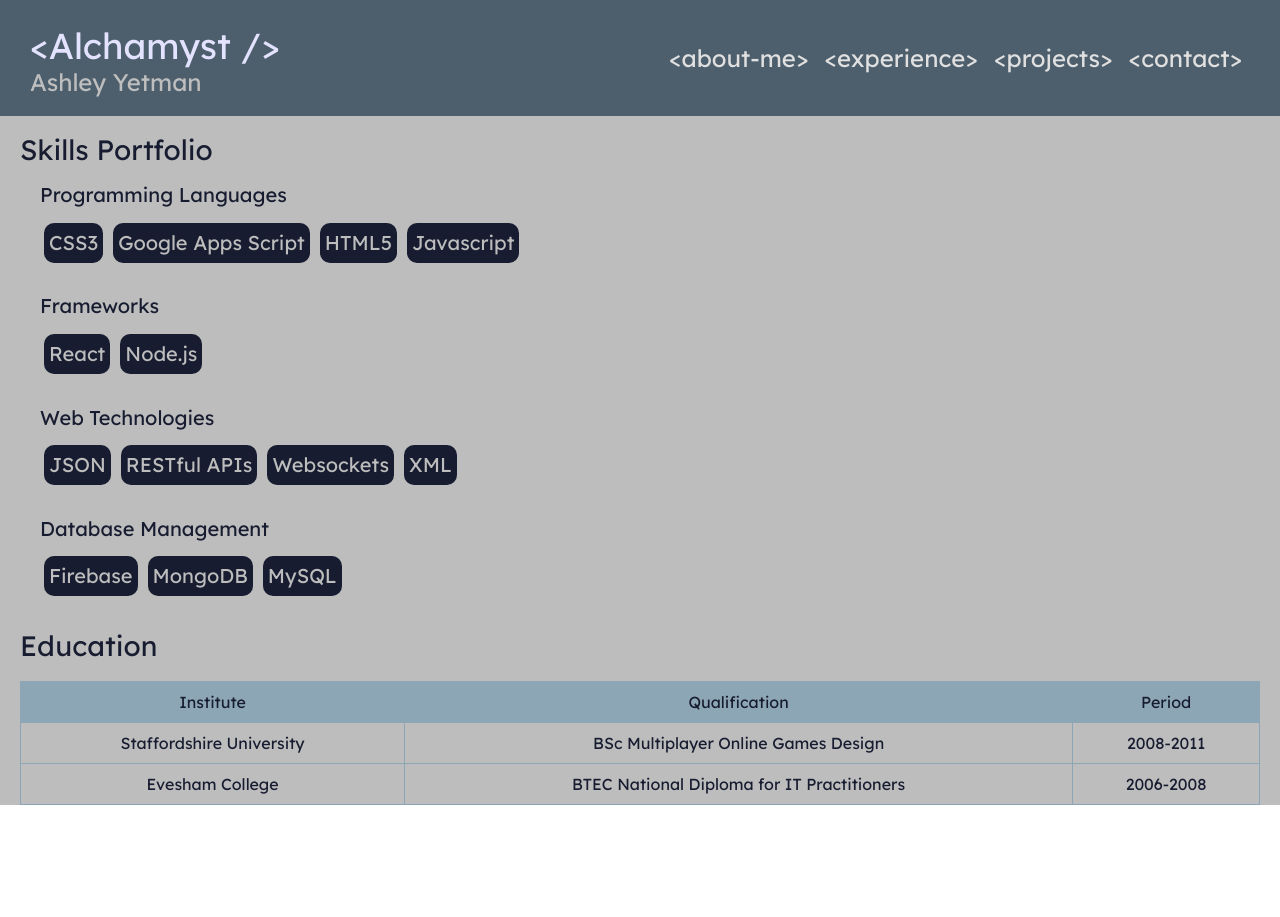
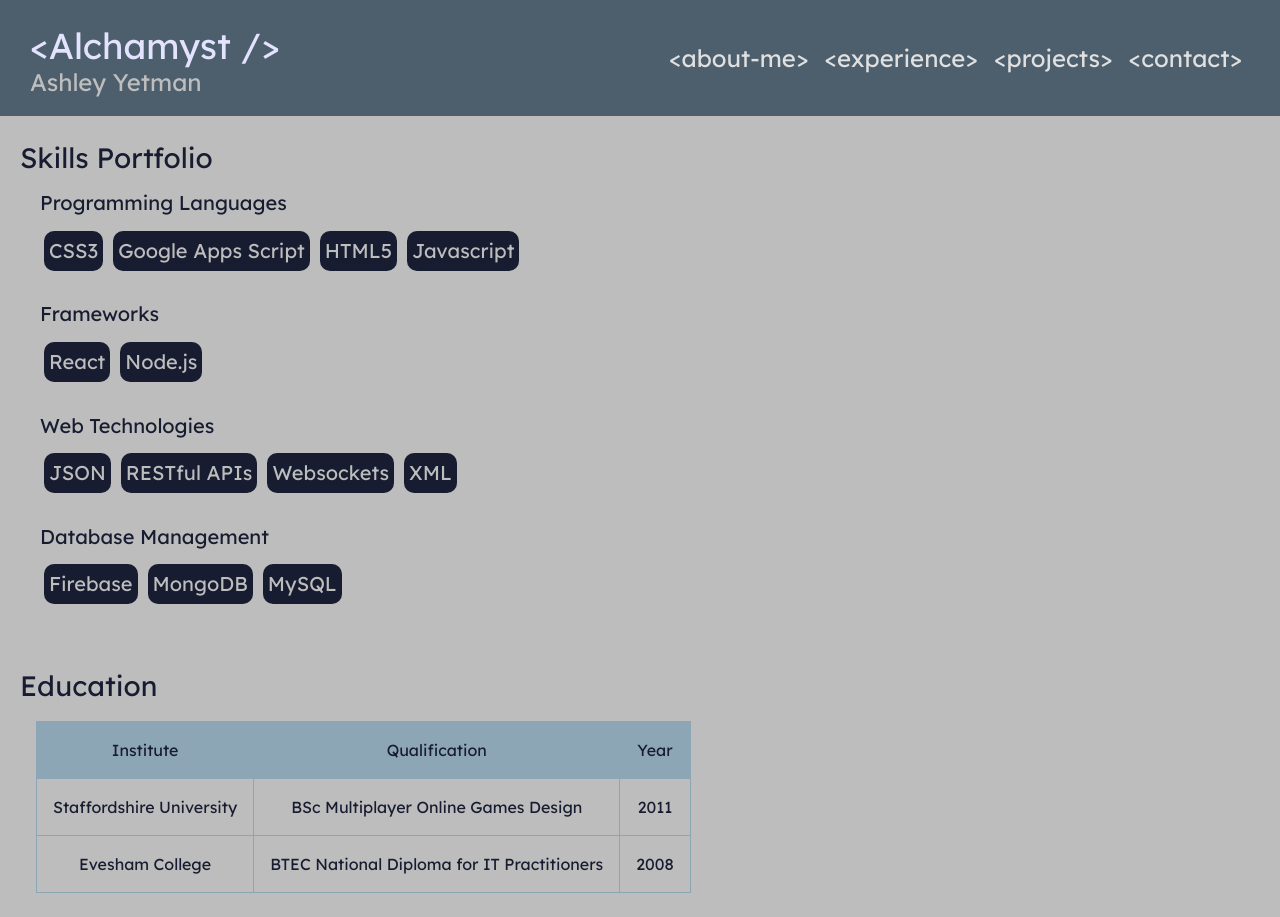
Before and after one commit to Alchamyst/ayetman-web, a React (Vite) app: page /experience in a window 1280 px wide. Before the commit the page ends 821 px from the top, so only its background shows below. Built offline with nearby package versions, Linux system fonts and the light colour scheme.

Commit message:
Change ExperiencePage styling for Eduction section.

```diff
--- a/src/components/ExperiencePage.jsx
+++ b/src/components/ExperiencePage.jsx
@@ -29,19 +29,19 @@ export default function ExperiencePage() {
                             <tr>
                                 <th>Institute</th>
                                 <th>Qualification</th>
-                                <th>Period</th>
+                                <th>Year</th>
                             </tr>
                         </thead>
                         <tbody>
                             <tr>
                                 <th>Staffordshire University</th>
                                 <th>BSc Multiplayer Online Games Design</th>
-                                <th>2008-2011</th>
+                                <th>2011</th>
                             </tr>
                             <tr>
                                 <th>Evesham College</th>
                                 <th>BTEC National Diploma for IT Practitioners</th>
-                                <th>2006-2008</th>
+                                <th>2008</th>
                             </tr>
                         </tbody>
                     </table>
--- a/src/styles/experiencePage.css
+++ b/src/styles/experiencePage.css
@@ -1,13 +1,13 @@
 .exp {
     border-collapse: collapse;
-    margin: 1em auto 1em auto;
-    width: 100%;
+    margin: 1em auto 1em 1em;
+    /* width: 45em; */
 }
 
 .exp table, th, td {
     border: 1px solid;
     border-color: #8da6b6;
-    padding: 0.5em;
+    padding: 1em;
 }
 
 .exp thead {
@@ -18,6 +18,11 @@
     font-weight: bold;
 }
 
+.section-skills {
+    padding-top: 0.5em;
+    padding-bottom: 0.5em;
+}
+
 .section-skills h2 {
     margin-left: 1em;
 }
@@ -26,3 +31,8 @@
     margin-left: 1em;
     padding: 0 0 1em 0.5em;
 }
+
+.section-education {
+    padding-top: 0.5em;
+    padding-bottom: 0.5em;
+}
```
